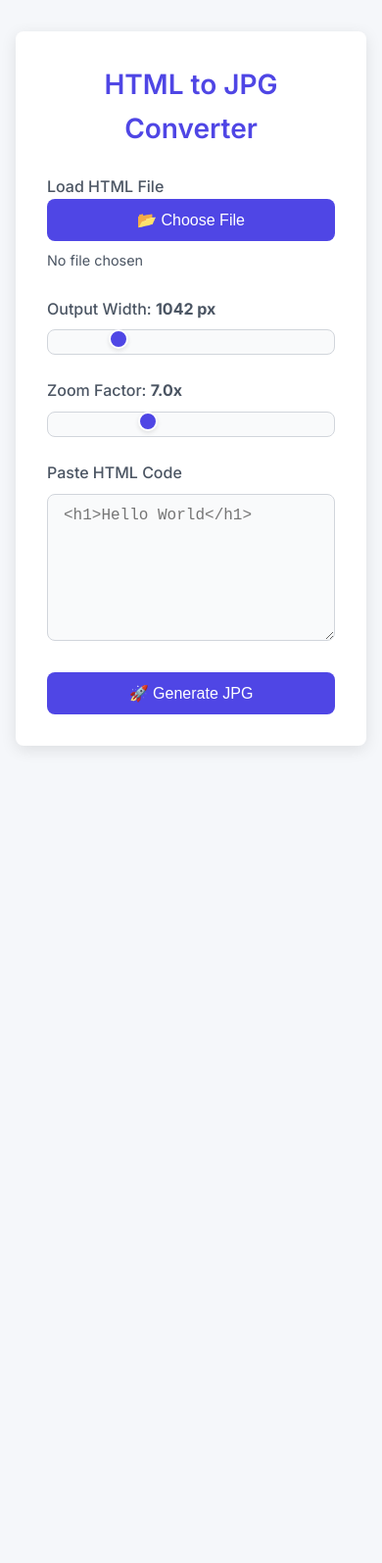
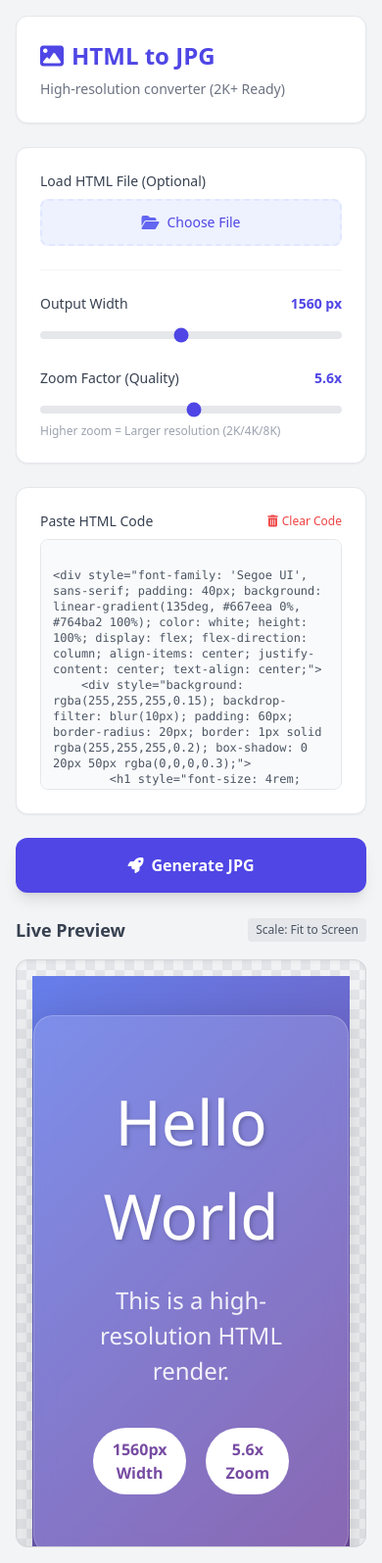
Before and after one commit to Wasupon-Sri/html2jpg, a plain HTML site: page index.html in a window 390 px wide. Shown: the whole page at 98% size. Before the commit the page ends 844 px from the top, so only its background shows below. Drawn offline with nearby package versions, Linux system fonts and the light colour scheme.

Commit message:
Update index.html

```diff
--- a/index.html
+++ b/index.html
@@ -2,293 +2,260 @@
 <html lang="en">
 <head>
     <meta charset="UTF-8">
-  <title>HTML → JPG Converter</title>
-  <!-- html2canvas -->
-  <script src="https://cdn.jsdelivr.net/npm/html2canvas@1.4.1/dist/html2canvas.min.js"></script>
-  <!-- Google Font -->
-  <link rel="preconnect" href="https://fonts.gstatic.com">
-  <link href="https://fonts.googleapis.com/css2?family=Inter:wght@400;500;600;700&display=swap"
-        rel="stylesheet">
+    <meta name="viewport" content="width=device-width, initial-scale=1.0">
+    <title>HTML to High-Res JPG Converter</title>
+    <script src="https://cdn.tailwindcss.com"></script>
+    <!-- html2canvas Library for rendering DOM to Image -->
+    <script src="https://cdnjs.cloudflare.com/ajax/libs/html2canvas/1.4.1/html2canvas.min.js"></script>
+    <!-- FontAwesome for Icons -->
+    <link rel="stylesheet" href="https://cdnjs.cloudflare.com/ajax/libs/font-awesome/6.4.0/css/all.min.css">
     <style>
-    :root {
-      --primary:    #4f46e5;
-      --accent:     #6366f1;
-      --bg:         #f5f7fa;
-      --surface:    #ffffff;
-      --shadow:     rgba(0, 0, 0, 0.1);
-      --text-high:  #1f2937;
-      --text-med:   #4b5563;
-      --radius:     8px;
+        /* Custom Scrollbar */
+        ::-webkit-scrollbar {
+            width: 8px;
+            height: 8px;
         }
-    * { box-sizing: border-box; margin: 0; padding: 0; }
-    body {
-      font-family: 'Inter', sans-serif;
-      background: var(--bg);
-      color: var(--text-high);
-      line-height: 1.6;
+        ::-webkit-scrollbar-track {
+            background: #f1f1f1;
         }
-    .container {
-      max-width: 800px;
-      margin: 2rem auto;
-      padding: 0 1rem;
-    }
-    .card {
-      background: var(--surface);
-      border-radius: var(--radius);
-      box-shadow: 0 4px 16px var(--shadow);
-      padding: 2rem;
-    }
-    .card h1 {
-      text-align: center;
-      color: var(--primary);
-      font-size: 1.75rem;
-      font-weight: 600;
-    }
-    .form-group {
-      margin-top: 1.5rem;
-      display: flex;
-      flex-direction: column;
-    }
-    .form-group label {
-      font-weight: 500;
-      margin-bottom: 0.5rem;
-      color: var(--text-med);
-    }
-    .form-group input[type="number"],
-    .form-group textarea,
-    .form-group input[type="range"] {
-      font-size: 1rem;
-      padding: 0.75rem 1rem;
-      border: 1px solid #d1d5db;
-      border-radius: var(--radius);
-      background: #f9fafb;
-      transition: border-color 0.2s;
-      width: 100%;
-    }
-    .form-group input[type="number"]:focus,
-    .form-group textarea:focus,
-    .form-group input[type="range"]:focus {
-      outline: none;
-      border-color: var(--accent);
-    }
-    .form-group textarea {
-      resize: vertical;
-      height: 150px;
-      font-family: monospace;
-    }
-    /* Custom file‐upload button */
-    .file-upload {
-      position: relative;
-      display: inline-block;
-      width: 100%;
-    }
-    .file-upload button {
-      width: 100%;
-      padding: 0.75rem 1rem;
-      font-size: 1rem;
-      font-weight: 500;
-      color: #fff;
-      background: var(--primary);
-      border: none;
-      border-radius: var(--radius);
-      cursor: pointer;
-      transition: background 0.2s, transform 0.1s;
-    }
-    .file-upload button:hover {
-      background: var(--accent);
-      transform: translateY(-1px);
-    }
-    .file-upload button:active {
-      transform: translateY(1px);
-    }
-    .file-upload input[type="file"] {
-      position: absolute;
-      top: 0; left: 0;
-      width: 100%; height: 100%;
-      opacity: 0;
-      cursor: pointer;
-    }
-    .file-upload .file-name {
-      margin-top: 0.5rem;
-      font-size: 0.9rem;
-      color: var(--text-med);
-      word-break: break-all;
-    }
-    /* Slider styling */
-    input[type="range"] {
-      -webkit-appearance: none;
-      background: #e5e7eb;
-      height: 8px;
+        ::-webkit-scrollbar-thumb {
+            background: #888;
             border-radius: 4px;
         }
-    input[type="range"]::-webkit-slider-thumb {
-      -webkit-appearance: none;
-      width: 20px; height: 20px;
-      background: var(--primary);
-      border: 2px solid #fff;
-      border-radius: 50%;
-      box-shadow: 0 2px 4px var(--shadow);
-      margin-top: -6px;
-      transition: background 0.2s;
+        ::-webkit-scrollbar-thumb:hover {
+            background: #555;
         }
-    input[type="range"]::-webkit-slider-thumb:hover {
-      background: var(--accent);
+
+        /* Preview Container Isolation */
+        #preview-wrapper {
+            background-image:
+                linear-gradient(45deg, #e5e7eb 25%, transparent 25%),
+                linear-gradient(-45deg, #e5e7eb 25%, transparent 25%),
+                linear-gradient(45deg, transparent 75%, #e5e7eb 75%),
+                linear-gradient(-45deg, transparent 75%, #e5e7eb 75%);
+            background-size: 20px 20px;
+            background-position: 0 0, 0 10px, 10px -10px, -10px 0px;
         }
-    input[type="range"]::-moz-range-thumb {
-      width: 20px; height: 20px;
-      background: var(--primary);
-      border: none;
-      border-radius: 50%;
-    }
-    /* Generate button (updated) */
-    #generateBtn {
-      margin-top: 2rem;
-      width: 100%;
-      padding: 0.75rem;
-      font-size: 1rem;
-      font-weight: 500;
-      color: #fff;
-      background: var(--primary);
-      border: none;
-      border-radius: var(--radius);
-      cursor: pointer;
-      transition: background 0.2s ease, transform 0.2s ease;
-    }
-    #generateBtn:hover {
-      background: var(--accent);
-      transform: scale(1.03);
-    }
-    #generateBtn:active {
-      transform: scale(0.97);
-    }
-    #generateBtn:disabled {
-      background: #a5b4fc;
-      cursor: not-allowed;
-      transform: none;
-    }
-    /* Hidden preview pane */
-    #preview {
-      position: absolute;
-      top: -9999px;
-      left: -9999px;
-      background: #fff;
-      padding: 1rem;
-      border: 1px solid #d1d5db;
+
+        /* Ensure the capture target has a white background by default if not specified in HTML */
+        #capture-target {
+            background-color: white;
+            min-height: 200px;
+            overflow: hidden; /* Prevent margin collapse issues */
         }
     </style>
 </head>
-<body>
+<body class="bg-gray-100 min-h-screen font-sans text-gray-800 p-4 md:p-8">
 
-  <div class="container">
-    <div class="card">
-      <h1>HTML to JPG Converter</h1>
+    <div class="max-w-7xl mx-auto grid grid-cols-1 lg:grid-cols-12 gap-6">
 
-      <div class="form-group file-upload">
-        <label>Load HTML File</label>
-        <button type="button">📂 Choose File</button>
-        <input type="file" id="fileInput" accept=".html,text/html">
-        <div class="file-name" id="fileName">No file chosen</div>
+        <!-- LEFT PANEL: Controls & Input -->
+        <div class="lg:col-span-4 flex flex-col gap-6">
+
+            <!-- Header -->
+            <div class="bg-white p-6 rounded-xl shadow-sm border border-gray-200">
+                <h1 class="text-2xl font-bold text-indigo-600 mb-2 flex items-center gap-2">
+                    <i class="fa-solid fa-image"></i> HTML to JPG
+                </h1>
+                <p class="text-sm text-gray-500">High-resolution converter (2K+ Ready)</p>
             </div>
 
-      <div class="form-group">
-        <label for="widthInput">
-          Output Width: <strong><span id="widthValue">1042</span> px</strong>
+            <!-- Controls -->
+            <div class="bg-white p-6 rounded-xl shadow-sm border border-gray-200 space-y-6">
+
+                <!-- File Upload -->
+                <div>
+                    <label class="block text-sm font-medium text-gray-700 mb-2">Load HTML File (Optional)</label>
+                    <label class="flex items-center justify-center w-full h-12 px-4 transition bg-indigo-50 border-2 border-indigo-100 border-dashed rounded-lg appearance-none cursor-pointer hover:border-indigo-300 focus:outline-none">
+                        <span class="flex items-center space-x-2">
+                            <i class="fa-solid fa-folder-open text-indigo-500"></i>
+                            <span class="text-indigo-600 font-medium text-sm">Choose File</span>
+                        </span>
+                        <input type="file" id="fileInput" class="hidden" accept=".html, .txt">
                     </label>
-        <input type="range" id="widthInput" min="100" max="5000" step="10" value="1042">
                 </div>
 
-      <div class="form-group">
-        <label for="scaleInput">
-          Zoom Factor: <strong><span id="scaleValue">7.0</span>x</strong>
-        </label>
-        <input type="range" id="scaleInput" min="1" max="20" step="0.1" value="7">
+                <hr class="border-gray-100">
+
+                <!-- Width Control -->
+                <div>
+                    <div class="flex justify-between mb-2">
+                        <label for="widthRange" class="text-sm font-medium text-gray-700">Output Width</label>
+                        <span class="text-sm font-bold text-indigo-600" id="widthValue">1560 px</span>
+                    </div>
+                    <input id="widthRange" type="range" min="300" max="3000" value="1560" step="10" class="w-full h-2 bg-gray-200 rounded-lg appearance-none cursor-pointer accent-indigo-600">
                 </div>
 
-      <div class="form-group">
-        <label for="htmlInput">Paste HTML Code</label>
-        <textarea id="htmlInput" placeholder="<h1>Hello World</h1>"></textarea>
+                <!-- Zoom Control -->
+                <div>
+                    <div class="flex justify-between mb-2">
+                        <label for="zoomRange" class="text-sm font-medium text-gray-700">Zoom Factor (Quality)</label>
+                        <span class="text-sm font-bold text-indigo-600" id="zoomValue">5.6x</span>
+                    </div>
+                    <input id="zoomRange" type="range" min="1" max="10" value="5.6" step="0.1" class="w-full h-2 bg-gray-200 rounded-lg appearance-none cursor-pointer accent-indigo-600">
+                    <p class="text-xs text-gray-400 mt-1">Higher zoom = Larger resolution (2K/4K/8K)</p>
                 </div>
 
-      <button id="generateBtn">🚀 Generate JPG</button>
+            </div>
+
+            <!-- Code Input -->
+            <div class="bg-white p-6 rounded-xl shadow-sm border border-gray-200 flex-grow flex flex-col">
+                <div class="flex justify-between items-center mb-2">
+                    <label class="block text-sm font-medium text-gray-700">Paste HTML Code</label>
+                    <button id="clearBtn" class="text-xs text-red-500 hover:text-red-700 font-medium hover:underline transition-colors flex items-center" title="Clear all code">
+                        <i class="fa-solid fa-trash-can mr-1"></i> Clear Code
+                    </button>
+                </div>
+                <textarea id="htmlInput" class="w-full flex-grow p-3 bg-gray-50 border border-gray-200 rounded-lg font-mono text-xs text-gray-600 focus:ring-2 focus:ring-indigo-500 focus:border-indigo-500 outline-none resize-none h-64" placeholder="<div>Paste your code here...</div>"></textarea>
+            </div>
+
+            <!-- Action Button -->
+            <button id="generateBtn" class="w-full py-4 bg-indigo-600 hover:bg-indigo-700 text-white font-bold rounded-xl shadow-lg transform transition hover:-translate-y-0.5 active:translate-y-0 flex items-center justify-center gap-2">
+                <i class="fa-solid fa-rocket"></i> Generate JPG
+            </button>
+
+        </div>
+
+        <!-- RIGHT PANEL: Preview -->
+        <div class="lg:col-span-8 flex flex-col gap-4">
+            <div class="flex justify-between items-center">
+                <h2 class="text-lg font-semibold text-gray-700">Live Preview</h2>
+                <span class="text-xs bg-gray-200 text-gray-600 px-2 py-1 rounded">Scale: Fit to Screen</span>
+            </div>
+
+            <!-- Preview Wrapper (Scrollable) -->
+            <div id="preview-wrapper" class="flex-grow border border-gray-300 rounded-xl overflow-auto shadow-inner relative h-[600px] lg:h-auto p-4 flex items-start justify-center">
+                <!-- The Actual Element to Capture -->
+                <!-- We use transform-origin top left and scale via JS for visual preview fit if needed,
+                     but mainly we just let it overflow with scrollbars for accuracy -->
+                <div id="capture-target" class="shadow-2xl">
+                    <!-- Content injected here -->
+                </div>
             </div>
         </div>
 
-  <!-- Off-screen preview element -->
-  <div id="preview"></div>
+    </div>
+
+    <!-- Loading Overlay -->
+    <div id="loadingOverlay" class="fixed inset-0 bg-black bg-opacity-50 hidden items-center justify-center z-50 backdrop-blur-sm">
+        <div class="bg-white p-6 rounded-lg shadow-xl flex flex-col items-center">
+            <div class="animate-spin rounded-full h-10 w-10 border-b-2 border-indigo-600 mb-4"></div>
+            <p class="text-gray-700 font-medium">Rendering High-Res Image...</p>
+            <p class="text-xs text-gray-500 mt-1">Please wait, this may take a few seconds.</p>
+        </div>
+    </div>
 
     <script>
-    const fileInput   = document.getElementById('fileInput');
-    const fileNameEl  = document.getElementById('fileName');
-    const chooseBtn   = document.querySelector('.file-upload button');
-    const widthInput  = document.getElementById('widthInput');
-    const widthValue  = document.getElementById('widthValue');
-    const scaleInput  = document.getElementById('scaleInput');
-    const scaleValue  = document.getElementById('scaleValue');
-    const htmlInput   = document.getElementById('htmlInput');
+        // DOM Elements
+        const widthRange = document.getElementById('widthRange');
+        const widthValue = document.getElementById('widthValue');
+        const zoomRange = document.getElementById('zoomRange');
+        const zoomValue = document.getElementById('zoomValue');
+        const htmlInput = document.getElementById('htmlInput');
+        const fileInput = document.getElementById('fileInput');
+        const clearBtn = document.getElementById('clearBtn');
+        const captureTarget = document.getElementById('capture-target');
         const generateBtn = document.getElementById('generateBtn');
-    const preview     = document.getElementById('preview');
+        const loadingOverlay = document.getElementById('loadingOverlay');
 
-    // Custom file‐upload button
-    chooseBtn.addEventListener('click', () => fileInput.click());
-    fileInput.addEventListener('change', e => {
+        // Default Sample HTML
+        const defaultHTML = `
+<div style="font-family: 'Segoe UI', sans-serif; padding: 40px; background: linear-gradient(135deg, #667eea 0%, #764ba2 100%); color: white; height: 100%; display: flex; flex-direction: column; align-items: center; justify-content: center; text-align: center;">
+    <div style="background: rgba(255,255,255,0.15); backdrop-filter: blur(10px); padding: 60px; border-radius: 20px; border: 1px solid rgba(255,255,255,0.2); box-shadow: 0 20px 50px rgba(0,0,0,0.3);">
+        <h1 style="font-size: 4rem; margin: 0; text-shadow: 2px 2px 4px rgba(0,0,0,0.2);">Hello World</h1>
+        <p style="font-size: 1.5rem; margin-top: 20px; opacity: 0.9;">This is a high-resolution HTML render.</p>
+        <div style="margin-top: 40px; display: flex; gap: 20px; justify-content: center;">
+            <span style="background: white; color: #764ba2; padding: 10px 20px; border-radius: 50px; font-weight: bold;">1560px Width</span>
+            <span style="background: white; color: #764ba2; padding: 10px 20px; border-radius: 50px; font-weight: bold;">5.6x Zoom</span>
+        </div>
+    </div>
+</div>`;
+
+        // Initialize
+        htmlInput.value = defaultHTML;
+
+        // Update Preview Function
+        const updatePreview = () => {
+            const width = widthRange.value;
+            captureTarget.style.width = `${width}px`;
+            captureTarget.innerHTML = htmlInput.value;
+        };
+
+        // Initial Update
+        updatePreview();
+
+        // Event Listeners for Controls
+        widthRange.addEventListener('input', (e) => {
+            widthValue.innerText = `${e.target.value} px`;
+            updatePreview();
+        });
+
+        zoomRange.addEventListener('input', (e) => {
+            zoomValue.innerText = `${e.target.value}x`;
+        });
+
+        // Debounce Input for Performance
+        let timeout;
+        htmlInput.addEventListener('input', () => {
+            clearTimeout(timeout);
+            timeout = setTimeout(updatePreview, 500);
+        });
+
+        // Clear Button Handler
+        clearBtn.addEventListener('click', () => {
+            htmlInput.value = '';
+            updatePreview();
+            htmlInput.focus();
+        });
+
+        // File Input Handler
+        fileInput.addEventListener('change', (e) => {
             const file = e.target.files[0];
             if (file) {
-        fileNameEl.textContent = file.name;
                 const reader = new FileReader();
-        reader.onload = evt => htmlInput.value = evt.target.result;
+                reader.onload = (event) => {
+                    htmlInput.value = event.target.result;
+                    updatePreview();
+                };
                 reader.readAsText(file);
-      } else {
-        fileNameEl.textContent = 'No file chosen';
             }
         });
 
-    // Sync sliders with labels
-    widthInput.addEventListener('input', () => {
-      widthValue.textContent = widthInput.value;
+        // Generate JPG Function
+        generateBtn.addEventListener('click', () => {
+            loadingOverlay.classList.remove('hidden');
+            loadingOverlay.classList.add('flex');
+
+            // Small delay to allow UI to update (show loader)
+            setTimeout(() => {
+                const width = parseInt(widthRange.value);
+                const scale = parseFloat(zoomRange.value);
+
+                html2canvas(captureTarget, {
+                    scale: scale, // The key parameter for resolution
+                    width: width,
+                    backgroundColor: null, // Transparent background handling if needed, though JPG doesn't support transparency
+                    useCORS: true, // Try to load images from other domains
+                    logging: false
+                }).then(canvas => {
+                    // Create download link
+                    const link = document.createElement('a');
+                    link.download = `html-render-${Date.now()}.jpg`;
+                    link.href = canvas.toDataURL('image/jpeg', 0.9); // 0.9 Quality
+                    link.click();
+
+                    // Hide loader
+                    loadingOverlay.classList.add('hidden');
+                    loadingOverlay.classList.remove('flex');
+                }).catch(err => {
+                    console.error(err);
+                    alert("An error occurred while generating the image. Check console for details.");
+                    loadingOverlay.classList.add('hidden');
+                    loadingOverlay.classList.remove('flex');
                 });
-    scaleInput.addEventListener('input', () => {
-      scaleValue.textContent = parseFloat(scaleInput.value).toFixed(1);
+            }, 100);
         });
 
-    generateBtn.addEventListener('click', () => {
-      generateBtn.disabled = true;
-      generateBtn.textContent = '⏳ Generating...';
-
-      preview.innerHTML = htmlInput.value;
-      const targetWidth = parseInt(widthInput.value, 10) || 1042;
-      const scaleFactor = parseFloat(scaleInput.value) || 7;
-      preview.style.width = `${targetWidth}px`;
-
-      html2canvas(preview, {
-        width:  targetWidth,
-        scale:  scaleFactor,
-        useCORS: true,
-        allowTaint: false
-      })
-      .then(canvas => {
-        canvas.toBlob(blob => {
-          const link = document.createElement('a');
-          const scaleLabel = `${scaleFactor % 1 === 0
-                                ? scaleFactor.toFixed(0)
-                                : scaleFactor.toFixed(1)}x`;
-          link.download = `capture_${targetWidth}px_${scaleLabel}.jpg`;
-          link.href = URL.createObjectURL(blob);
-          link.click();
-          URL.revokeObjectURL(link.href);
-
-          generateBtn.disabled = false;
-          setTimeout(() => {
-            generateBtn.textContent = '🚀 Generate JPG';
-          }, 300);
-        }, 'image/jpeg', 1.0);
-      })
-      .catch(err => {
-        console.error(err);
-        alert('Error generating image. See console for details.');
-        generateBtn.disabled = false;
-        generateBtn.textContent = '🚀 Generate JPG';
-      });
-    });
     </script>
 </body>
 </html>
```
Lines whose indentation alone changed are shown as unchanged.
